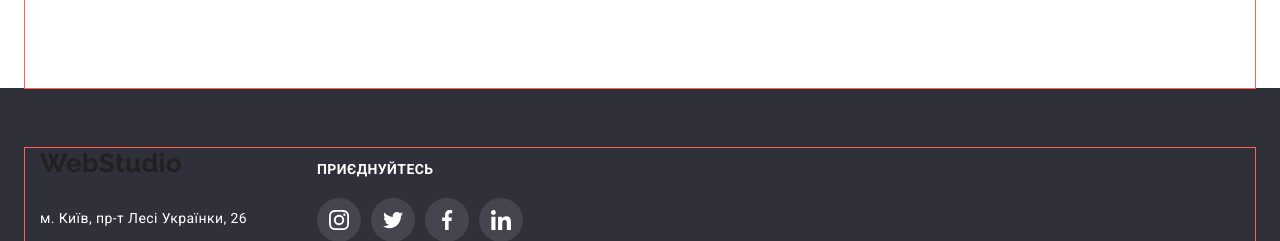
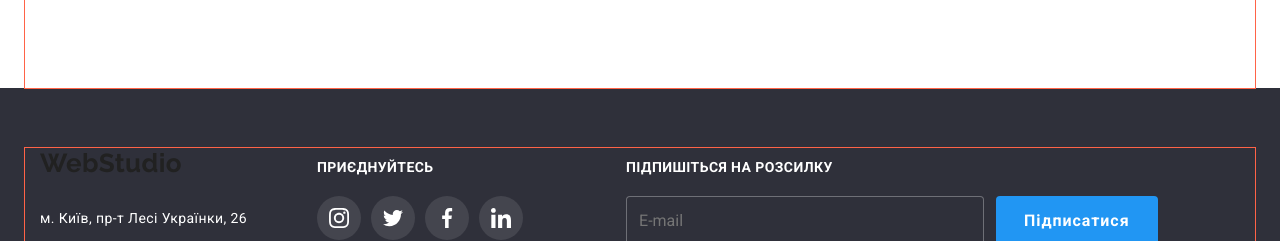
Before and after one commit to Tetiana-Antoniuk/goit-markup-hw-04-05, a plain HTML site: page index.html in a window 1280 px wide. Shown: the part 2559-2800 px from the top of the page. Drawn offline with nearby package versions, Linux system fonts and the light colour scheme.

Commit message:
hw06-form-footer

```diff
--- a/css/styles.css
+++ b/css/styles.css
@@ -361,7 +361,6 @@ body {
   line-height: 1.36;
   letter-spacing: 0.06em;
   text-transform: uppercase;
-  outline: 1px solid tomato;
   margin-top: 0;
   margin-bottom: 30px;
 }
@@ -425,6 +424,7 @@ body {
   font-weight: 700;
   font-size: 14px;
   line-height: 1.14;
+  margin-top: 12px;
   margin-bottom: 20px;
 }
 .networks-footer {
@@ -452,6 +452,31 @@ body {
 }
 .adress-footer {
   display: flex;
+}
+.form-footer {
+  margin-left: 93px;
+}
+.form-footer-title {
+  font-weight: 700;
+  font-size: 14px;
+  line-height: 1.14;
+  color: var(--white-color);
+  margin-top: 12px;
+  margin-bottom: 20px;
+}
+.form-footer-field {
+  display: flex;
+}
+.form-footer-field input {
+  margin: 0;
+  padding: 11px 12px;
+  width: 358px;
+  border: 1px solid rgba(255, 255, 255, 0.3);
+  border-radius: 4px;
+  background-color: #2f303a;
+  font-size: 16px;
+  line-height: 1.25;
+  color: var(--address-color);
 }
 
 /* button */
@@ -501,6 +526,18 @@ body {
   cursor: pointer;
   box-shadow: 0px 3px 1px rgba(0, 0, 0, 0.1), 0px 1px 2px rgba(0, 0, 0, 0.08),
     0px 2px 2px rgba(0, 0, 0, 0.12);
+}
+.form-footer-button {
+  color: var(--white-color);
+  background-color: var(--actent-color);
+  font-weight: 700;
+  font-size: 16px;
+  line-height: 1.88;
+  letter-spacing: 0.96px;
+  padding: 10px 28px;
+  border: none;
+  border-radius: 4px;
+  margin-left: 12px;
 }
 
 /* portfolio */
--- a/index.html
+++ b/index.html
@@ -437,6 +437,21 @@
               </div>
             </div>
           </div>
+          <form class="form-footer">
+            <h3 class="form-footer-title">ПІДПИШІТЬСЯ НА РОЗСИЛКУ</h3>
+            <div class="form-footer-field">
+              <label for="email"></label>
+              <input
+                type="email"
+                name="email"
+                id="email"
+                placeholder="E-mail"
+              />
+              <button type="submit" class="form-footer-button">
+                Підписатися
+              </button>
+            </div>
+          </form>
         </div>
       </div>
     </footer>
```
Also changed, not shown: portfolio.html (+43 -19 lines).
